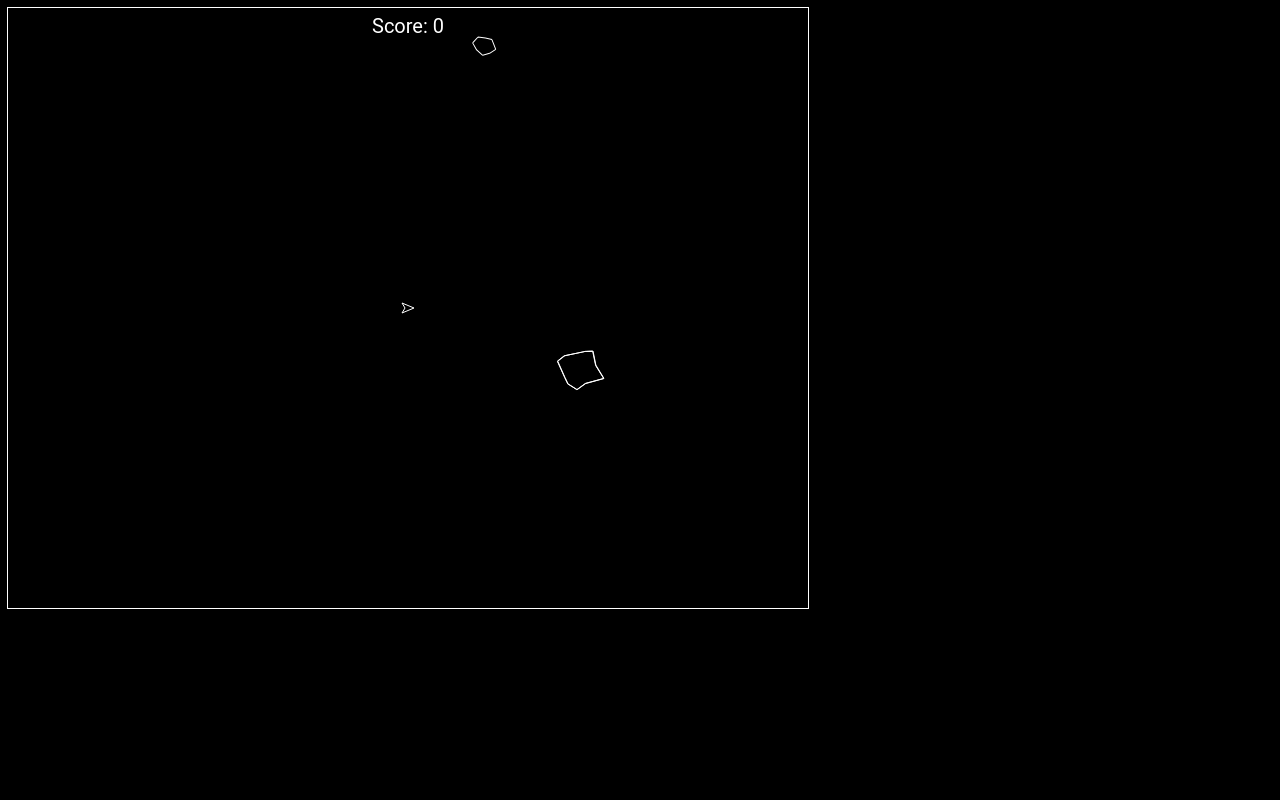
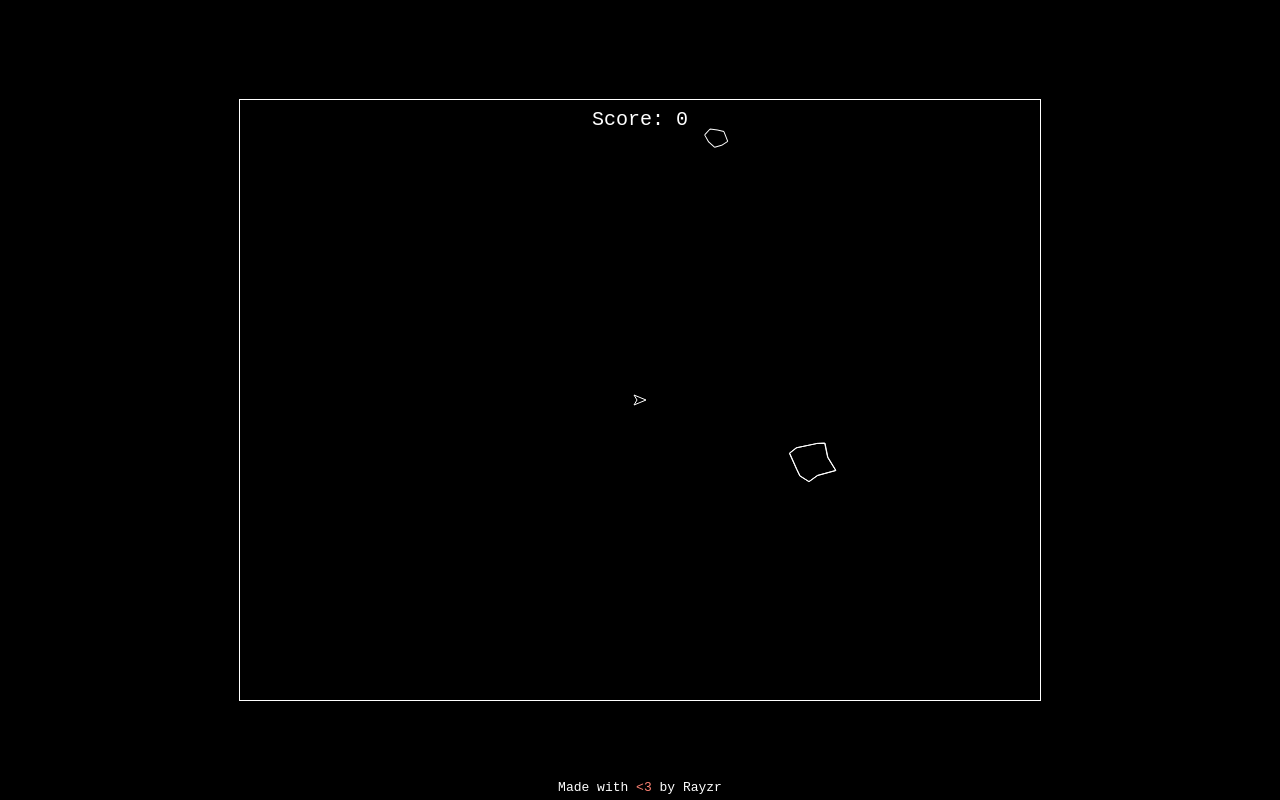
Before and after one commit to rayzr522/asteroids, a plain HTML site: page index.html in a window 1280 px wide. Drawn offline with Linux system fonts and the light colour scheme.

Commit message:
Improve layout and add GitHub link

```diff
--- a/app.js
+++ b/app.js
@@ -297,7 +297,7 @@ function drawAsteroid(asteroid) {
 }
 
 function fontSize(size) {
-    g.font = size + 'px Montserrat, Roboto, sans-serif';
+    g.font = size + 'px monospace, sans-serif';
 }
 
 function drawCenteredText(text, x, y, stroke = false) {
--- a/index.html
+++ b/index.html
@@ -25,11 +25,40 @@
 
         canvas {
             outline: 1px solid white;
+            margin: auto;
+            position: absolute;
+            top: 0;
+            bottom: 0;
+            left: 0;
+            right: 0;
+        }
+
+        #footer {
+            display: block;
+            position: absolute;
+            left: 0;
+            right: 0;
+            bottom: 5px;
+            text-align: center;
+        }
+
+        a {
+            color: white;
+            text-decoration: none;
+            font-family: monospace;
+            font-size: 1em;
+        }
+
+        a:hover {
+            text-decoration: underline;
         }
     </style>
 </head>
 
 <body>
+    <div id="footer">
+        <a href="https://github.com/Rayzr522/asteroids">Made with <span style="color:salmon">&lt;3</span> by Rayzr</a>
+    </div>
     <div id="game"></div>
     <script type="text/javascript" src="app.js"></script>
 </body>
```
